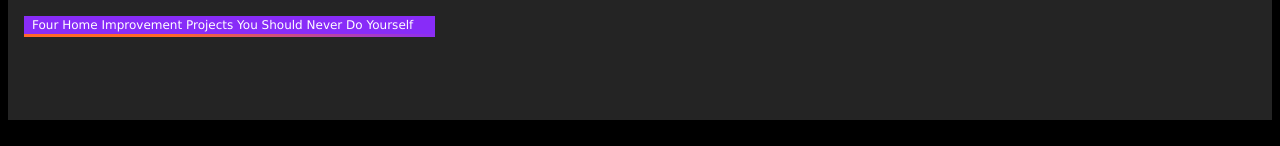
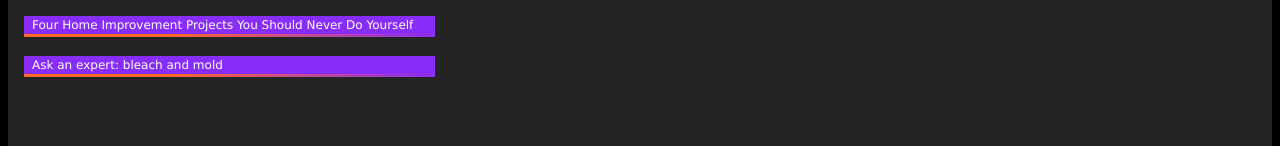
Before and after one commit to Garrettvk/Greater-Works-Website, a plain HTML site: page index.html in a window 1280 px wide. Shown: the part 2691-2837 px from the top of the page. Drawn offline with Linux system fonts and the light colour scheme.

Commit message:
Ask an expert: bleach and mold link added

```diff
--- a/index.html
+++ b/index.html
@@ -323,6 +323,10 @@
                             href="https://www.marketwatch.com/story/four-home-improvement-projects-you-should-never-do-yourself-11607629107">Four
                             Home Improvement Projects You Should Never Do Yourself</a>
 
+                        <!-- Ask an expert: bleach and mold -->
+                        <a style="text-decoration:none" class="w3-tag w3-grey w3-small w3-margin-bottom"
+                            href="https://www.haywardscore.com/articles/ask-an-expert-bleach-and-mold/">Ask an expert: bleach and mold</a>
+
                     </p>
                 </div>
 
```
